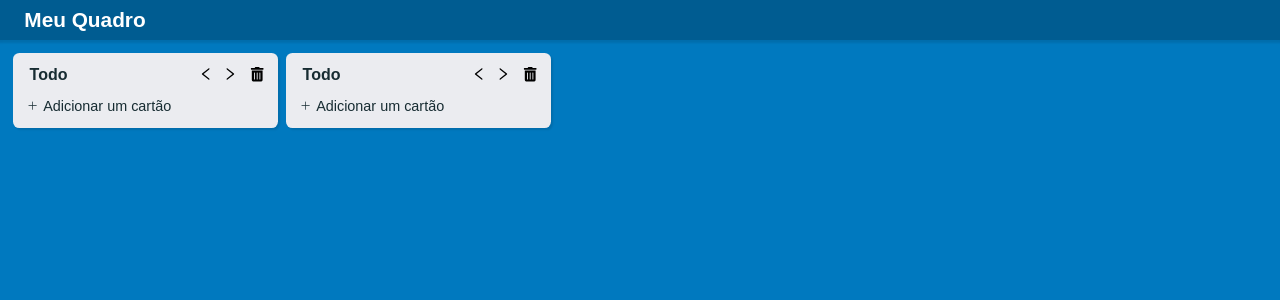
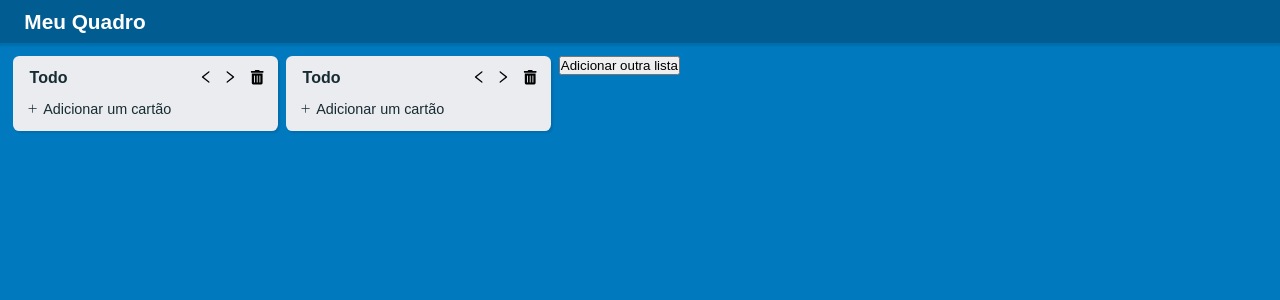
Before and after one commit to santanajoao/react-kanban-app, a React (Create React App) app: page / in a window 1280 px wide. Shown: the top 300 px of the page. Built offline with nearby package versions, Linux system fonts and the light colour scheme.

Commit message:
AddColumnCard iniciado

```diff
--- /dev/null
+++ b/src/components/AddColumnCard.jsx
@@ -0,0 +1,35 @@
+import React, { Component } from 'react';
+
+export default class AddColumnCard extends Component {
+  state = {
+    isAdding: false,
+    newColumnTitle: '',
+  };
+
+  handleAddingStatus = () => {
+    this.setState(({ isAdding }) => ({ isAdding: !isAdding }));
+  };
+
+  render() {
+    const { isAdding } = this.state;
+    return (
+      <div className="AddColumnCard">
+        { isAdding ? (
+          <>
+            <input
+              type="text"
+              placeholder="Insira o título da coluna"
+              name="newColumnTitle"
+            />
+            <button type="button">Adicionar coluna</button>
+            <button type="button" onClick={ this.handleAddingStatus }>X</button>
+          </>
+          ) : (
+          <button type="button" onClick={ this.handleAddingStatus }>
+            Adicionar outra lista
+          </button>
+        ) }
+      </div>
+    );
+  }
+}
--- a/src/components/ColumnsList.jsx
+++ b/src/components/ColumnsList.jsx
@@ -1,6 +1,7 @@
 import React, { Component } from 'react';
 import ColumnCard from './ColumnCard';
 import '../styles/ColumnsList.css';
+import AddColumnCard from './AddColumnCard';
 
 export default class ColumnsList extends Component {
   state = {
@@ -16,6 +17,9 @@ export default class ColumnsList extends Component {
         <li>
           <ColumnCard />
         </li>
+        <li>
+          <AddColumnCard />
+        </li>
       </ol>
     );
   }
--- a/src/styles/ColumnsList.css
+++ b/src/styles/ColumnsList.css
@@ -6,10 +6,10 @@
   gap: 0.5rem;
   overflow-x: auto;
   background-color: #0079BF;
-
 }
 
 .ColumnsList > li {
   width: 265px;
   flex-shrink: 0;
+  height: fit-content;
 }
--- a/src/styles/Header.css
+++ b/src/styles/Header.css
@@ -2,8 +2,7 @@
   display: flex;
   justify-content: space-between;
   align-items: center;
-  padding: 0 1rem;
-  height: 2.5rem;
+  padding: 0.4rem 1rem;
   background-color: #005C91;
   box-shadow: 0 1px 2px 2px rgb(0, 0, 0, 0.1);
   z-index: 2;
@@ -13,7 +12,7 @@
   color: white;
   font-size: 1.3rem;
   font-family: sans-serif;
-  padding: 0.1em 0.4em;
+  padding: 0.15em 0.4em;
   border-radius: 0.15em;
   font-weight: 700;
 }
```
